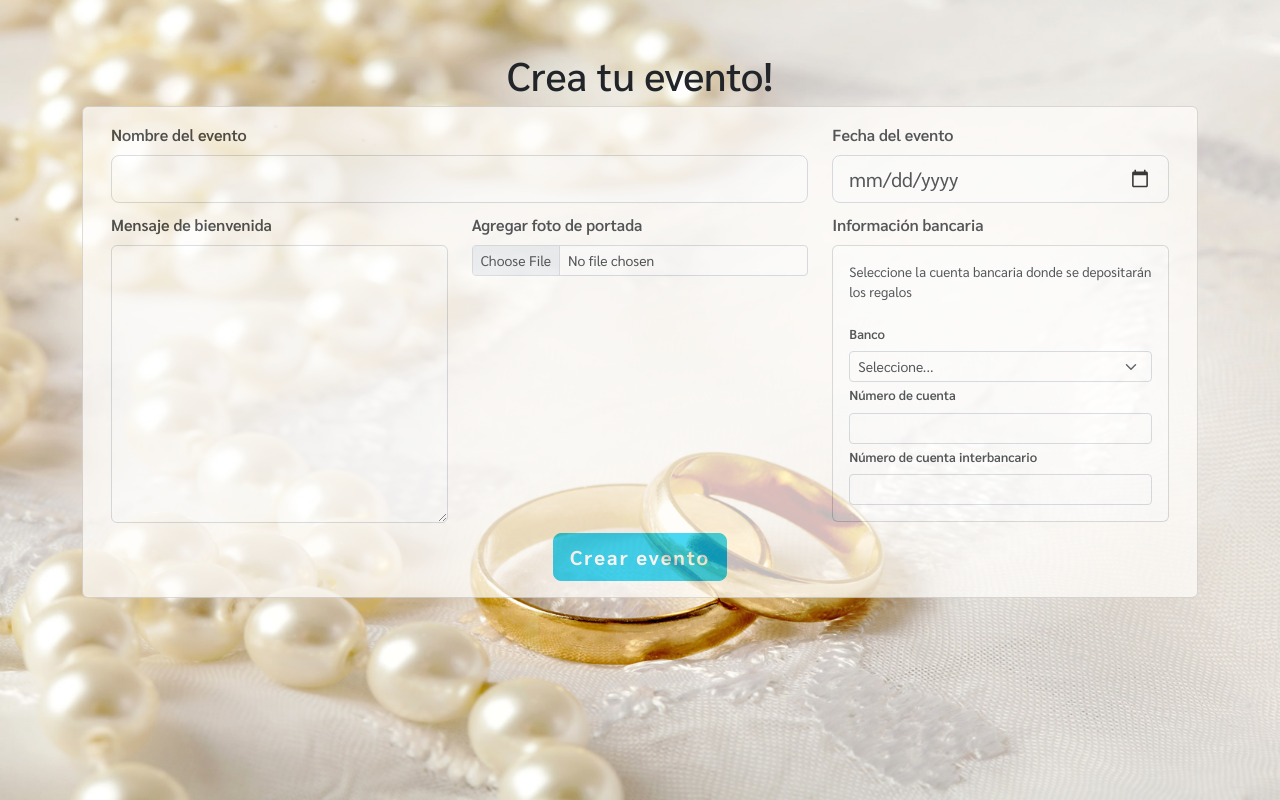
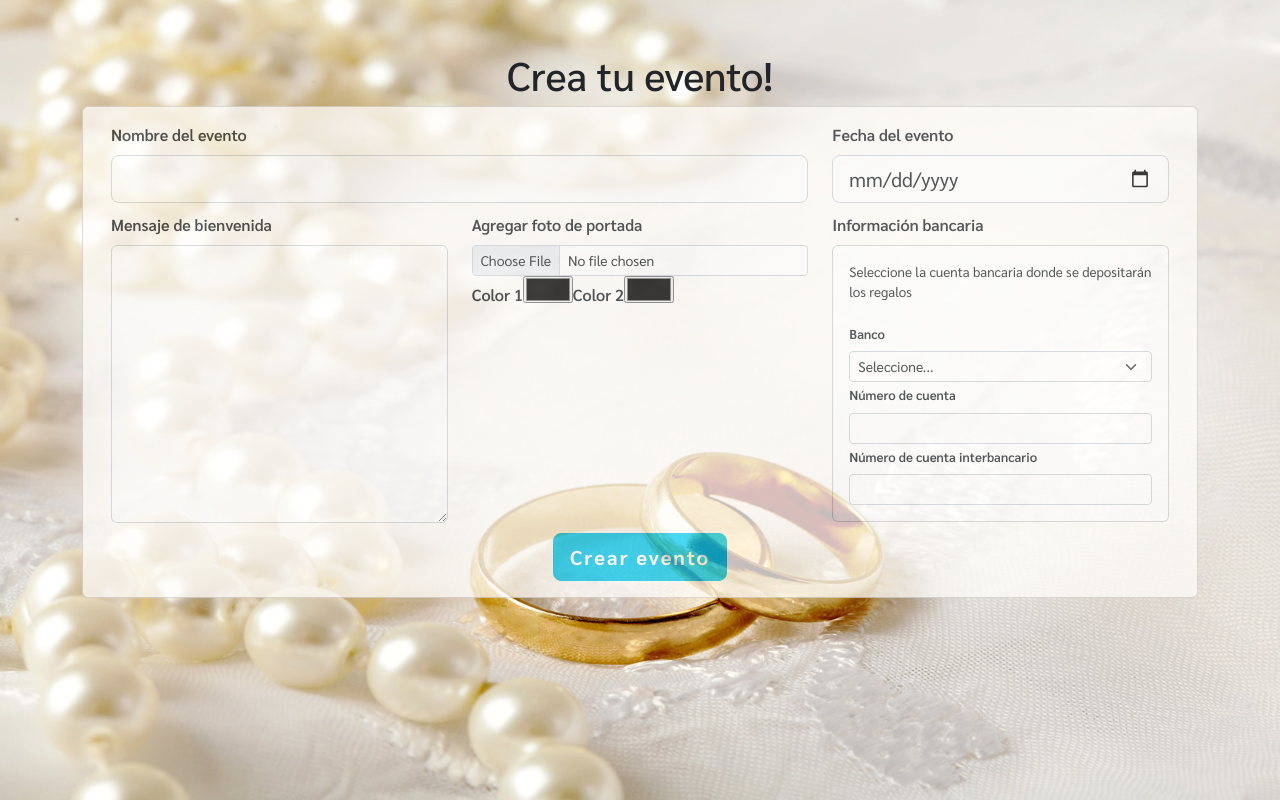
Before and after one commit to luisemorav/planwedd, a React (Create React App) app: page /createevent in a window 1280 px wide. Built offline with nearby package versions, Linux system fonts and the light colour scheme; the HTML template or start-up script is replaced by a standard one.

Commit message:
actualizado el crear evento

```diff
--- a/src/pages/CreateEvent/index.js
+++ b/src/pages/CreateEvent/index.js
@@ -32,6 +32,13 @@ const CreateEvent = ()=> {
                 <div className="_padTop10 col-lg-4 col-md-4 col-sm-12 col-xs-12">
                     <label htmlFor="portada" className="form-label">Agregar foto de portada</label>
                     <input className="form-control form-control-sm" id="portada" type="file"></input>
+
+                    {/* Gonzalo, borra esto si es que lo puedes mejorar */}
+                    <label htmlFor='color1' className=''>Color 1</label>
+                    <input type="color" id="color1"/>
+                    <label htmlFor='color2'>Color 2</label>
+                    <input type="color" id="color2"/>
+                    {/* -------------------------------------------------- */}
                 </div>
 
                 <div className="_padTop10 col-lg-4 col-md-4 col-sm-12 col-xs-12">
```
